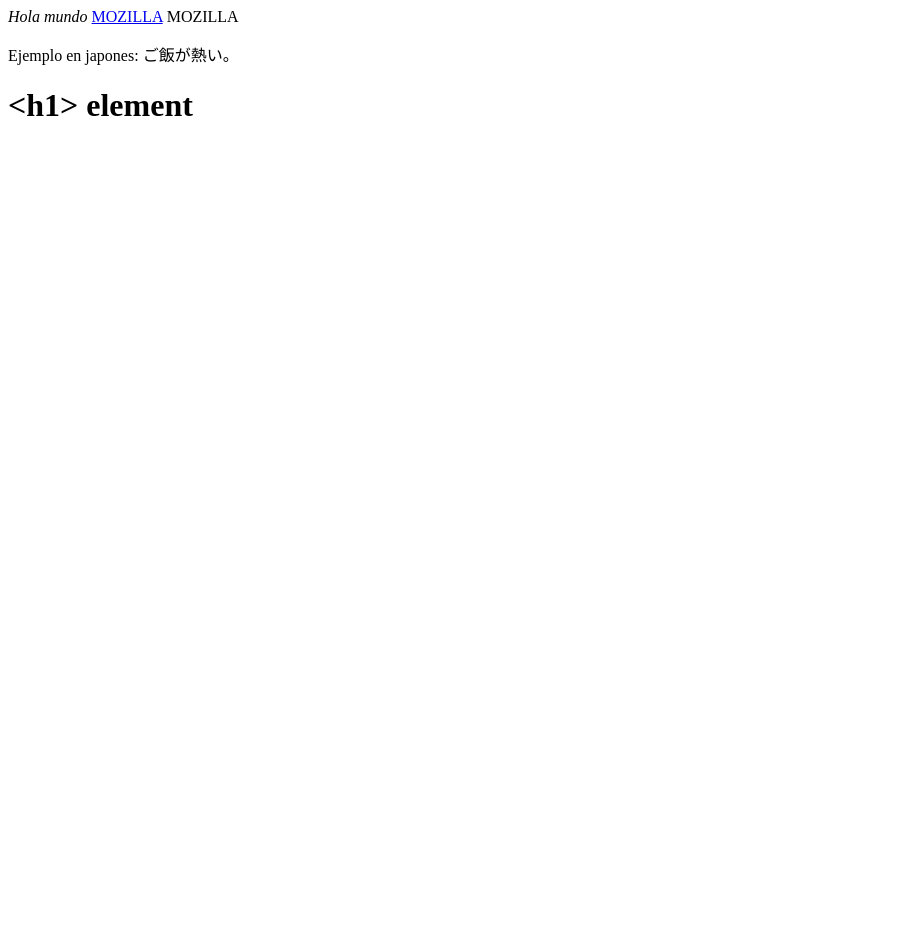
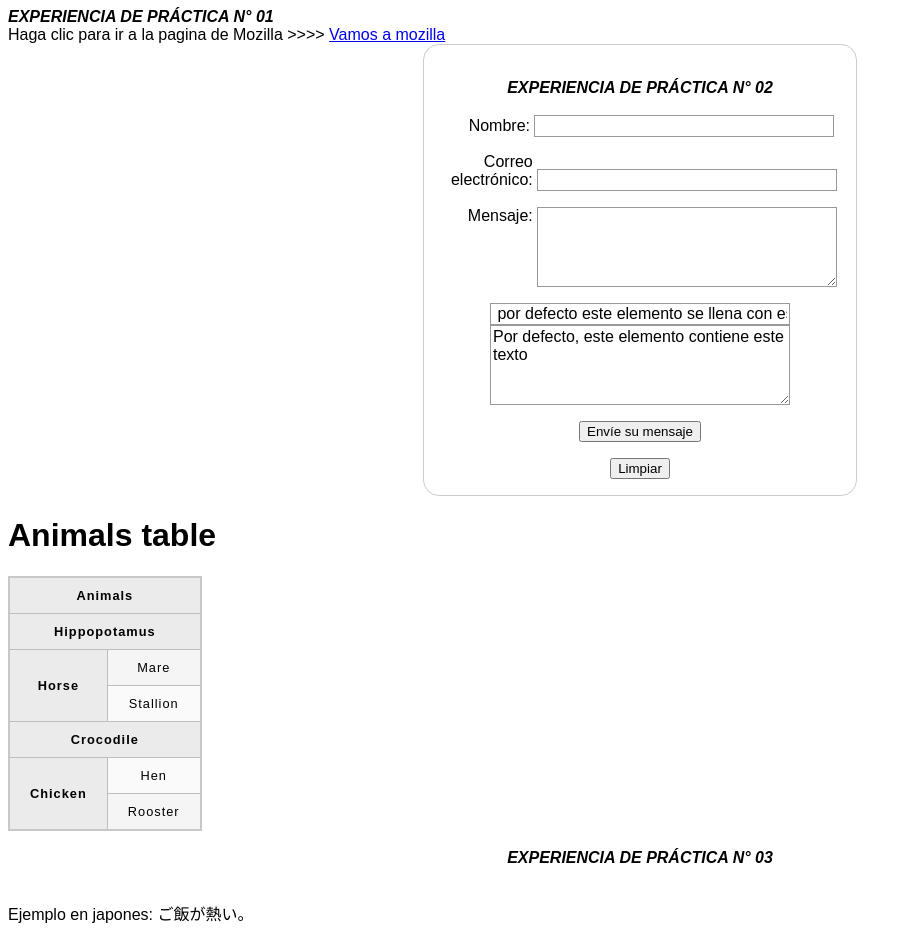
Before and after one commit to Sergio-Terrazas/2022-DA-G4-SG02, a plain HTML site: page index.html in a window 1280 px wide. Shown: the top 928 px of the page, without its empty margins (0-913 px from the left). Before the commit the page ends 800 px from the top, so only its background shows below. Drawn offline with Linux system fonts and the light colour scheme.

Commit message:
Se implemento la Experiencia Practica 1 2 3

```diff
--- a/index.html
+++ b/index.html
@@ -1,20 +1,165 @@
-<em>
-    Hola mundo
+<!DOCTYPE html>
+<html lang="en">
+<head>
+    <meta charset="UTF-8">
+    <meta http-equiv="X-UA-Compatible" content="IE=edge">
+    <meta name="viewport" content="width=device-width, initial-scale=1.0">
+    <title>Prctica N° 01 </title>
+    <style>
+        form {
+            margin: 0 auto;
+            width: 400px;
+            padding: 1em;
+            border: 1px solid #CCC;
+            border-radius: 1em;
+        }
+        b{
+            margin: 0 auto;
+            width: 400px;
+        }
+        ul {
+            list-style: none;
+            padding: 0;
+            margin: 0;
+        }
+        form li + li {
+            margin-top: 1em;
+            text-align: center;
+        }
+        label {
+            display: inline-block;
+            width: 90px;
+            text-align: right;
+        }
+        input,
+        textarea {
+            font: 1em sans-serif;
+            width: 300px;
+            box-sizing: border-box;
+            border: 1px solid #999;
+        }
+        input:focus,
+        textarea:focus {
+            border-color: #000;
+        }
+        textarea {
+            vertical-align: top;
+            height: 5em;
+        }
+        html {
+            font-family: sans-serif;
+        }
+        table {
+            border-collapse: collapse;
+            border: 2px solid rgb(200,200,200);
+            letter-spacing: 1px;
+            font-size: 0.8rem;
+        }
 
-</em>
+        td, th {
+            border: 1px solid rgb(190,190,190);
+            padding: 10px 20px;
+        }
 
-<a href="https://www.mozilla.org/" target="_blank">MOZILLA</a>
+        th {
+            background-color: rgb(235,235,235);
+        }
 
-<a title="La página de inicio de Mozilla">MOZILLA</a>
+        td {
+            text-align: center;
+        }
 
+        tr:nth-child(even) td {
+            background-color: rgb(250,250,250);
+        }
+
+        tr:nth-child(odd) td {
+            background-color: rgb(245,245,245);
+        }
+
+        caption {
+            padding: 10px;
+        }
+    </style>
+</head>
+<body>
+    <b>
+        <em>EXPERIENCIA DE PRÁCTICA N° 01</em><br>
+    </b>
+    <a title="La página de inicio de Mozilla">Haga clic para ir a la pagina de Mozilla >>>> </a>
+    <a href="https://www.mozilla.org/"target="_blank">Vamos a mozilla</a><br>
+
+    <form action="/my-handling-form-page" method="post">
+        <b>
+            <br><center><em>EXPERIENCIA DE PRÁCTICA N° 02</em></center><br>
+        </b>
+        <ul>
+            <li>
+                <label for="name">Nombre:</label>
+                <input type="text" id="name" name="user_name">
+            </li>
+            <li>
+                <label for="mail">Correo electrónico:</label>
+                <input type="email" id="mail" name="user_mail">
+            </li>
+            <li>
+                <label for="msg">Mensaje:</label>
+                <textarea id="msg" name="user_message"></textarea>
+            </li>
+            <li>
+                <input type="text" value=" por defecto este elemento se llena con este texto">
+                <textarea>Por defecto, este elemento contiene este texto</textarea>
+            </li>
+            <li class="button">
+                <center><button type="submit">Envíe su mensaje</button></center>
+            </li>
+            <li class="button" >
+                <center><button type="reset">Limpiar</button></center>
+            </li>
+        </ul>
+    </form>
+
+    <h1>Animals table</h1>
+
+    <table>
+        <tr>
+            <th colspan="2">Animals</th>
+          </tr>
+          <tr>
+            <th colspan="2">Hippopotamus</th>
+          </tr>
+          <tr>
+            <th rowspan="2">Horse</th>
+            <td>Mare</td>
+          </tr>
+          <tr>
+            <td>Stallion</td>
+          </tr>
+          <tr>
+            <th colspan="2">Crocodile</th>
+          </tr>
+          <tr>
+            <th rowspan="2">Chicken</th>
+            <td>Hen</td>
+          </tr>
+          <tr>
+            <td>Rooster</td>
+          </tr>
+    </table>
+
+</body>
+</html>
 <!DOCTYPE html>
 <html lang="en-us">
   <head>
-    <p>Ejemplo en japones: ご飯が熱い。</p>
     <meta name="viewport" content="width=device-width">
     <title>&lt;title&gt; element</title>
   </head>
   <body>
+    <b>
+            <br><center><em>EXPERIENCIA DE PRÁCTICA N° 03</em></center><br>
+    </b>
+    <p>Ejemplo en japones: ご飯が熱い。</p>
     <h1>&lt;h1&gt; element</h1>
   </body>
 </html>
```
